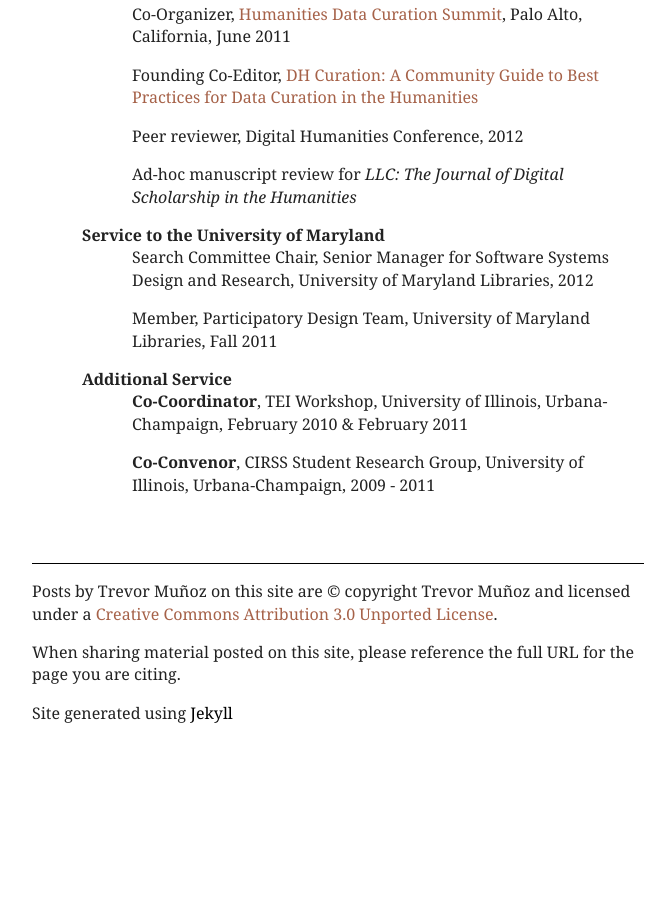
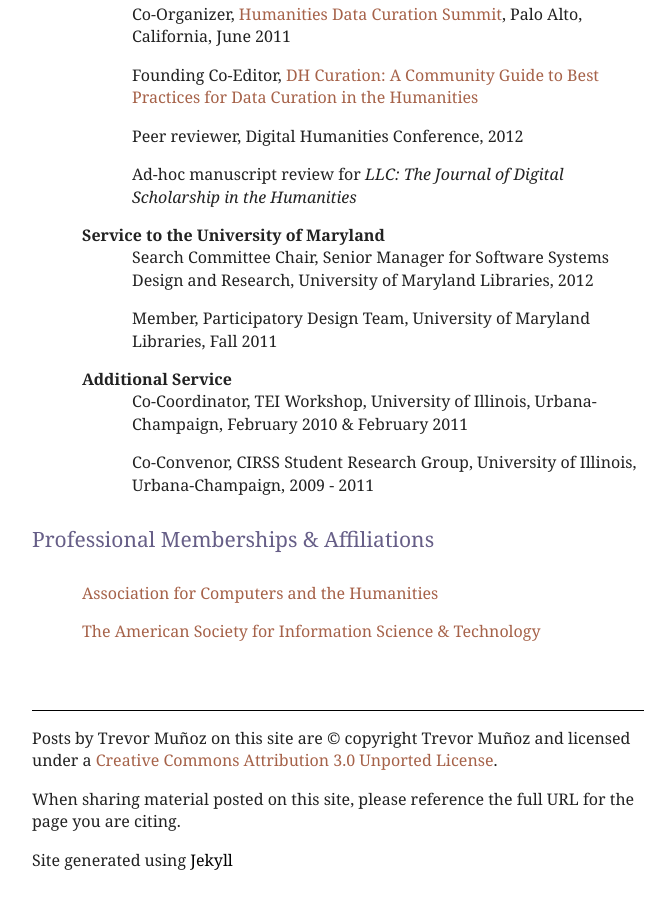
Before and after one commit to trevormunoz/calling-card, a Jekyll site: the page built from about/cv/index.html, in a window 1280 px wide and 900 px high, scrolled down 2421 px. Shown: the whole window, without its empty margins (302-969 px from the left). Built offline with Jekyll 4.4.1, drawn with Linux system fonts in a browser that asks for light colours; nearby versions of some CDN libraries; Markdown is read by kramdown in place of the engine named in the settings; before the commit the page ends 3174 px from its top, so only the background shows below that.

Commit message:
Added professional memberships; small fix to service

```diff
--- a/about/cv/index.html
+++ b/about/cv/index.html
@@ -85,10 +85,17 @@
               </li>
             <li><strong>Additional Service</strong>
               <ul>
-                <li><strong>Co-Coordinator</strong>, TEI Workshop, University of Illinois, Urbana-Champaign, February 2010 &amp; February 2011</li>
-                 <li><strong>Co-Convenor</strong>, CIRSS Student Research Group, University of Illinois, Urbana-Champaign, 2009&nbsp;-&nbsp;2011</li>
+                <li>Co-Coordinator, TEI Workshop, University of Illinois, Urbana-Champaign, February 2010 &amp; February 2011</li>
+                 <li>Co-Convenor, CIRSS Student Research Group, University of Illinois, Urbana-Champaign, 2009&nbsp;-&nbsp;2011</li>
               </ul>
             </li>
           </ul>
     </div>
+    <div id="professional_memberships">
+      <h4>Professional Memberships &amp; Affiliations</h4>
+      <ul>
+        <li><a href="http://www.ach.org/">Association for Computers and the Humanities</a></li>
+        <li><a href="http://www.asis.org/">The American Society for Information Science &amp; Technology</a></li>
+      </ul>
+    </div>
  </div>
```
